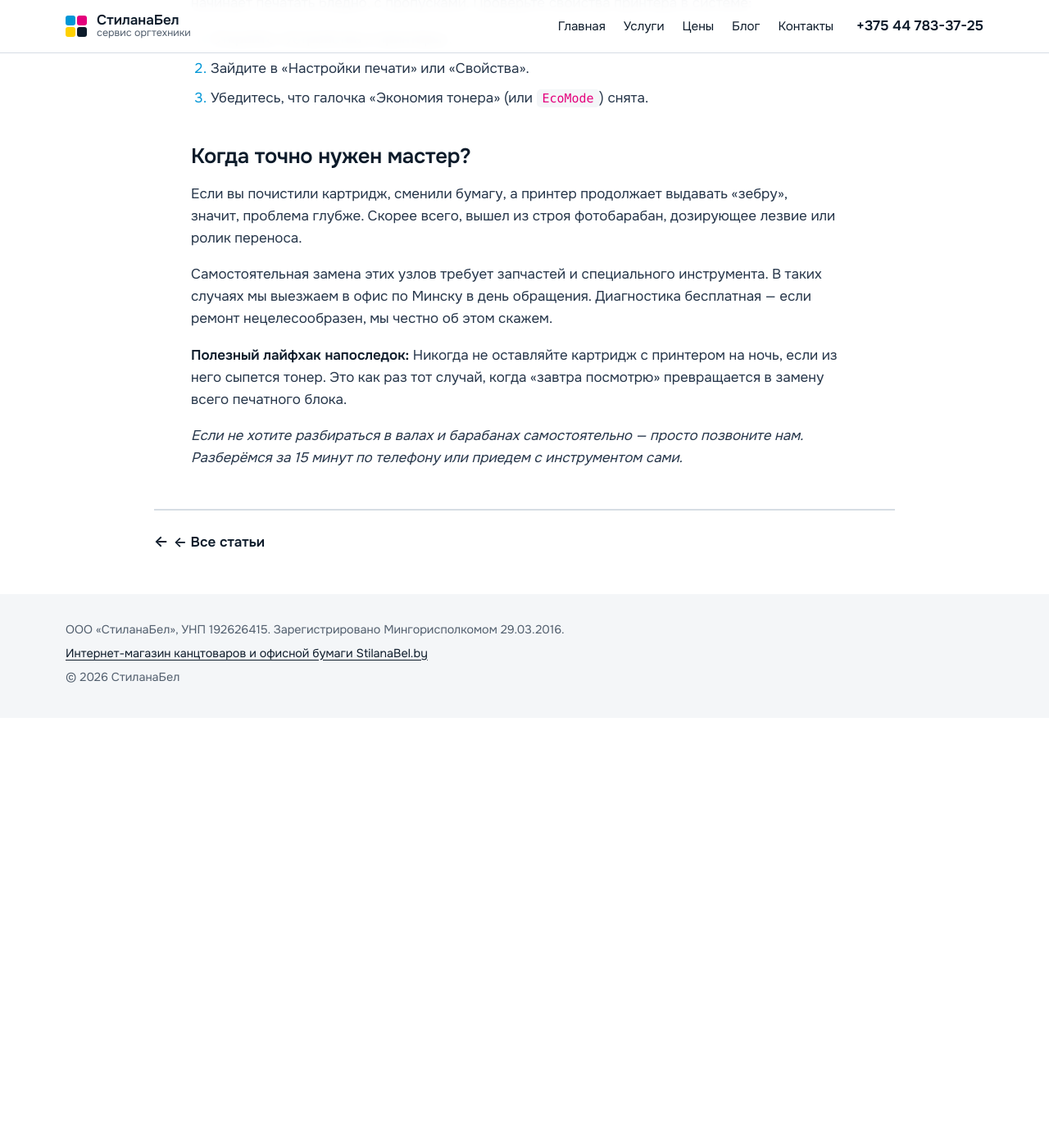
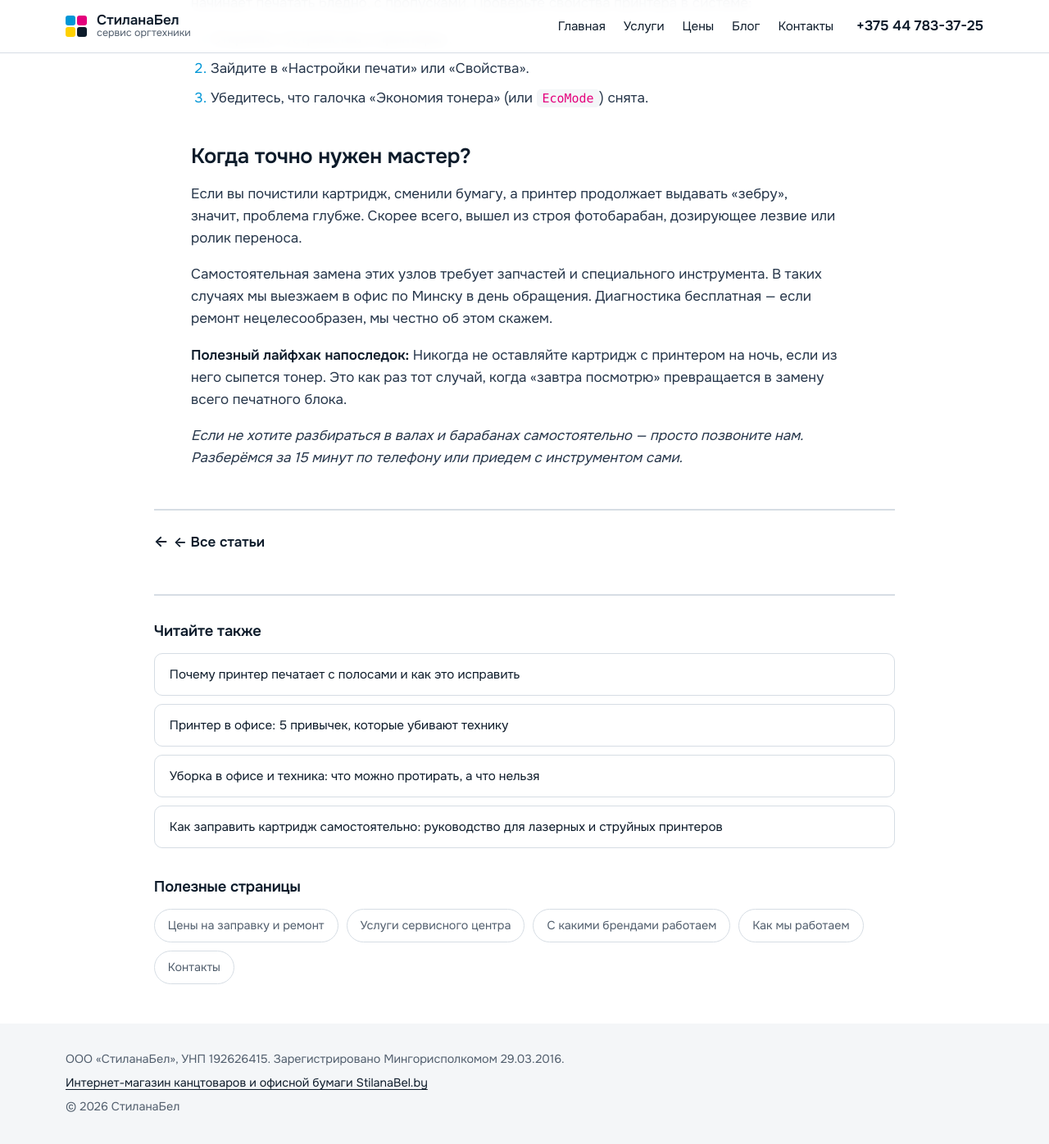
Before and after one commit to r1f666/stilanabel-service, a Jekyll site: the page built from docs/_posts/2026-11-03-chistka-printera.md, in a window 1280 px wide and 1400 px high, scrolled down 2107 px. Shown: the top 1396 px of the window at 82% size. Built offline with Jekyll 4.4.1, drawn with Linux system fonts in a browser that asks for light colours; some web fonts are replaced; before the commit the page ends 2983 px from its top, so only the background shows below that.

Commit message:
add cross-linking nav to all blog posts

```diff
--- a/docs/_layouts/post.html
+++ b/docs/_layouts/post.html
@@ -17,4 +17,34 @@ layout: default
   <footer class="post__footer">
     <a href="/blog/">← Все статьи</a>
   </footer>
+
+  <nav class="post-nav">
+    <div class="post-nav__inner">
+      <h2 class="post-nav__title">Читайте также</h2>
+      <div class="post-nav__list">
+        <a href="/2026/11/03/chistka-printera.html" class="post-nav__card">
+          <span class="post-nav__card-title">Почему принтер печатает с полосами и как это исправить</span>
+        </a>
+        <a href="/2026/11/12/printer-privychki.html" class="post-nav__card">
+          <span class="post-nav__card-title">Принтер в офисе: 5 привычек, которые убивают технику</span>
+        </a>
+        <a href="/2026/11/13/uborka-v-ofise.html" class="post-nav__card">
+          <span class="post-nav__card-title">Уборка в офисе и техника: что можно протирать, а что нельзя</span>
+        </a>
+        <a href="/2026/11/15/kak-zapravit-kartridzh-samostoyatelno.html" class="post-nav__card">
+          <span class="post-nav__card-title">Как заправить картридж самостоятельно: руководство для лазерных и струйных принтеров</span>
+        </a>
+      </div>
+    </div>
+    <div class="post-nav__inner">
+      <h2 class="post-nav__title">Полезные страницы</h2>
+      <div class="post-nav__links">
+        <a href="/#prices">Цены на заправку и ремонт</a>
+        <a href="/#services">Услуги сервисного центра</a>
+        <a href="/#brands">С какими брендами работаем</a>
+        <a href="/#steps">Как мы работаем</a>
+        <a href="/#contacts">Контакты</a>
+      </div>
+    </div>
+  </nav>
 </article>
--- a/docs/css/style.css
+++ b/docs/css/style.css
@@ -199,6 +199,19 @@ p{margin:0 0 1em}
 .post__footer a:hover{gap:10px}
 .post__footer a::before{content:'←';font-size:1.1em}
 
+/* Post nav / перелинковка */
+.post-nav{max-width:min(80ch,90vw);margin-inline:auto;margin-top:48px;padding-top:32px;border-top:2px solid var(--line)}
+.post-nav__inner{margin-bottom:36px}
+.post-nav__inner:last-child{margin-bottom:0}
+.post-nav__title{font-size:1.15rem;margin-bottom:16px;color:var(--ink)}
+.post-nav__list{display:grid;gap:10px}
+.post-nav__card{display:block;padding:14px 18px;border:1px solid var(--line);border-radius:var(--r);background:#fff;text-decoration:none;color:var(--ink);font-size:.95rem;line-height:1.45;transition:box-shadow .15s ease,border-color .15s ease}
+.post-nav__card:hover{box-shadow:0 2px 10px rgba(13,27,42,.07);border-color:var(--c)}
+.post-nav__card-title{display:block}
+.post-nav__links{display:flex;flex-wrap:wrap;gap:10px}
+.post-nav__links a{padding:8px 16px;border:1px solid var(--line);border-radius:99px;background:#fff;text-decoration:none;color:var(--muted);font-size:.9rem;transition:color .15s ease,border-color .15s ease}
+.post-nav__links a:hover{color:var(--ink);border-color:var(--c)}
+
 .blog-list{display:grid;gap:20px;margin-top:28px}
 .blog-card{padding:24px;border:1px solid var(--line);border-radius:var(--r);background:#fff;transition:box-shadow .15s ease}
 .blog-card:hover{box-shadow:0 4px 16px rgba(13,27,42,.08)}
@@ -230,6 +243,8 @@ p{margin:0 0 1em}
   .post__body figure{margin:24px 0}
   .post__body hr{margin:28px 0}
   .post__footer{margin-top:36px;padding-top:20px}
+  .post-nav{margin-top:36px}
+  .post-nav__links a{font-size:.85rem;padding:6px 12px}
   .blog-list{gap:16px}
   .blog-card{padding:18px}
 }
```
